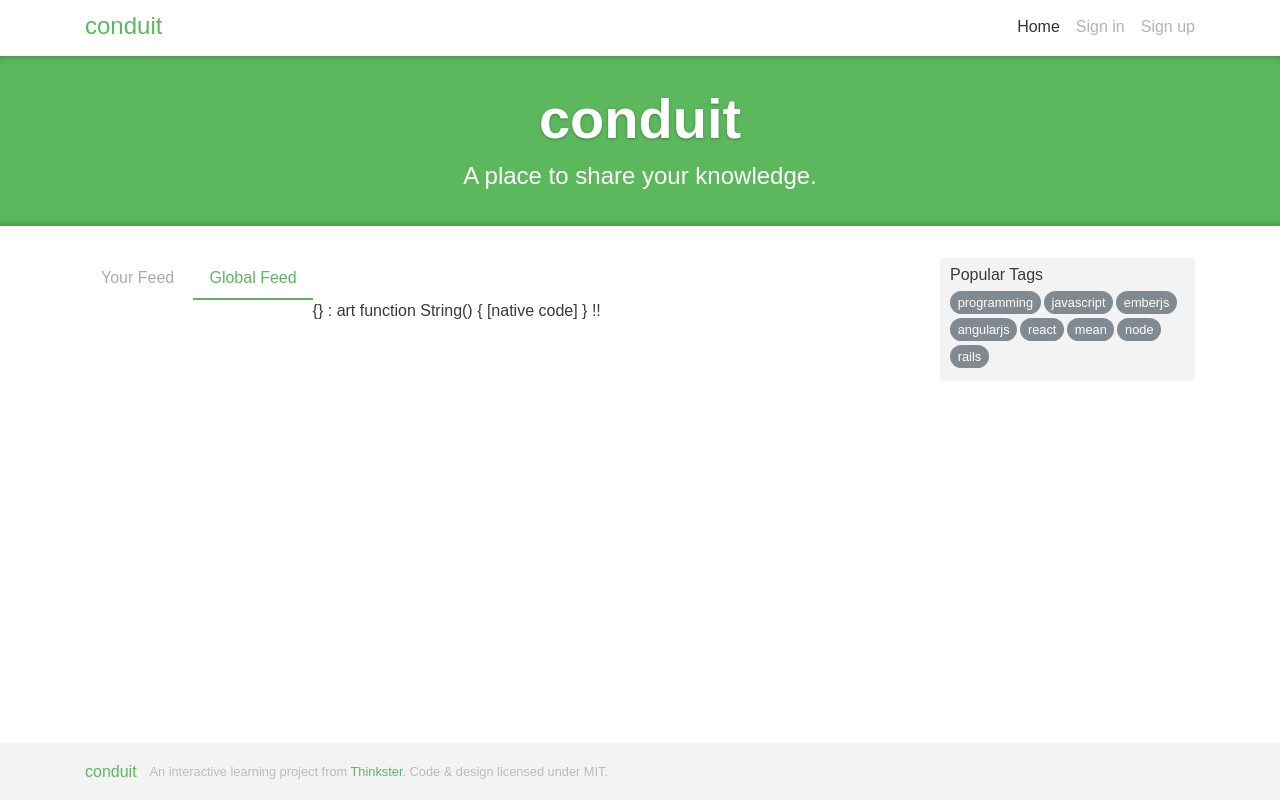
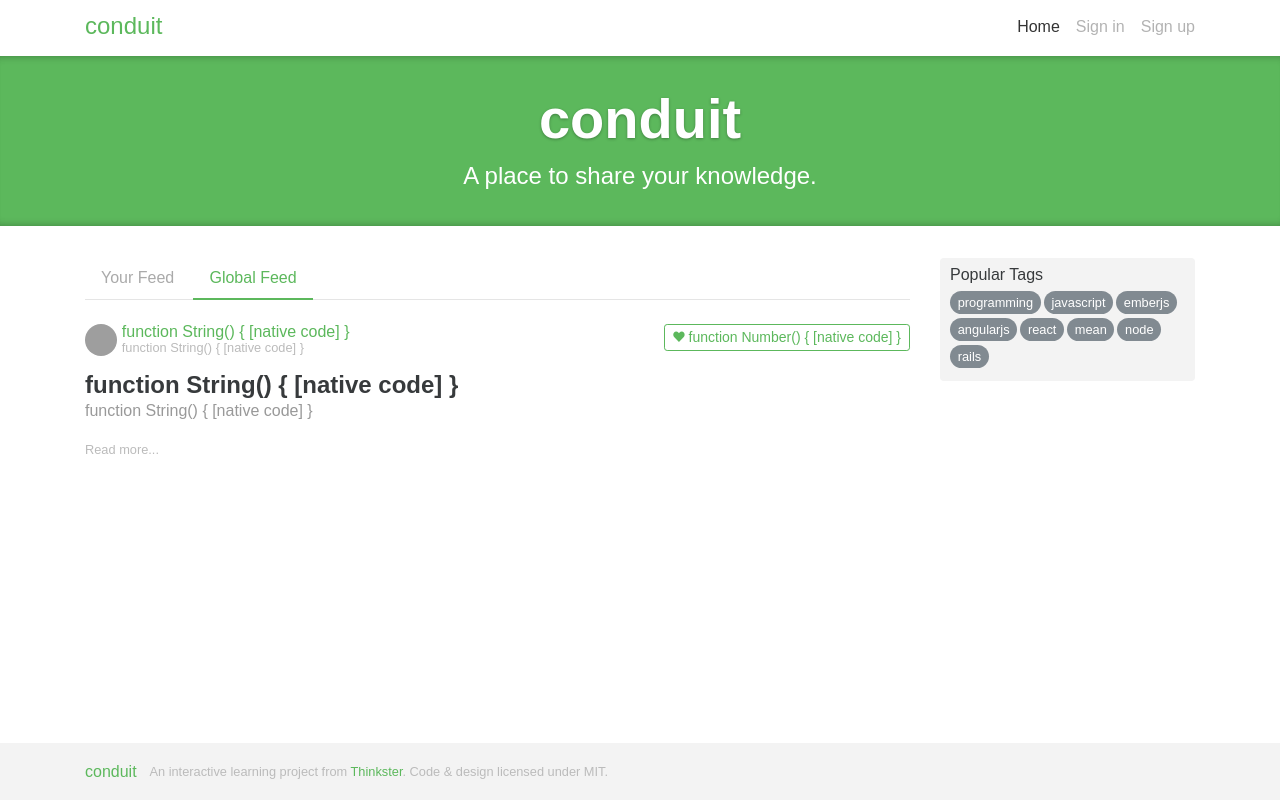
Before and after one commit to kkminseok/real-world-springboot-vue.js, a Vue app in the folder src/vite-frontend/: page /#/ in a window 1280 px wide. Built offline with nearby package versions, Linux system fonts and the light colour scheme; no server answers; grey boxes are pictures that could not be loaded; a web font is replaced by a local one.

Commit message:
feat : render articles

```diff
--- a/src/vite-frontend/src/views/TheHome.vue
+++ b/src/vite-frontend/src/views/TheHome.vue
@@ -24,32 +24,25 @@
             </ul>
           </div>
 
-            <div v-for = "(art,index2) in articles.article">
-              {{ art }} : {{index2}}
-              {{art.slug}}
-
-              !!
-            </div>
-
-            <!--
+            <div v-for = "art in articles.article">
               <div class="article-preview">
                 <div class="article-meta">
-                <a href="profile.html"><img :src="data.author.image"/></a>
+                  <a href="profile.html"><img :src="art.author.image"/></a>
                   <div class="info">
-                  <a href="" class="author">{{data.author.username}}</a>
-                  <span class="date">202202020</span>
+                    <a href="" class="author">{{art.author.username}}</a>
+                    <span class="date">{{ art.createdAt }}</span>
                   </div>
                   <button class="btn btn-outline-primary btn-sm pull-xs-right">
-                  <i class="ion-heart"></i> {{data.favoritesCount}}
+                    <i class="ion-heart"></i> {{art.favoritesCount}}
                   </button>
                 </div>
                 <a href="" class="preview-link">
-                {{data.description}}
+                  <h1>{{art.title}}</h1>
+                  <p>{{art.description}}</p>
                   <span>Read more...</span>
                 </a>
               </div>
-            -->
-
+            </div>
           </div>
 
 
@@ -87,7 +80,17 @@ export default {
     const url = import.meta.env.VITE_BASE_URL;
 
     const articles = reactive({
-      article: {art:{slug: String}},
+      article: {art:{
+          slug: String,
+          title: String,
+          description: String,
+          favoritesCount: Number,
+          createdAt: String,
+          author: {
+            username: String,
+            image: String
+          }
+      }},
       articlesCount: "",
     })
 
```
Lines whose indentation alone changed are shown as unchanged.
